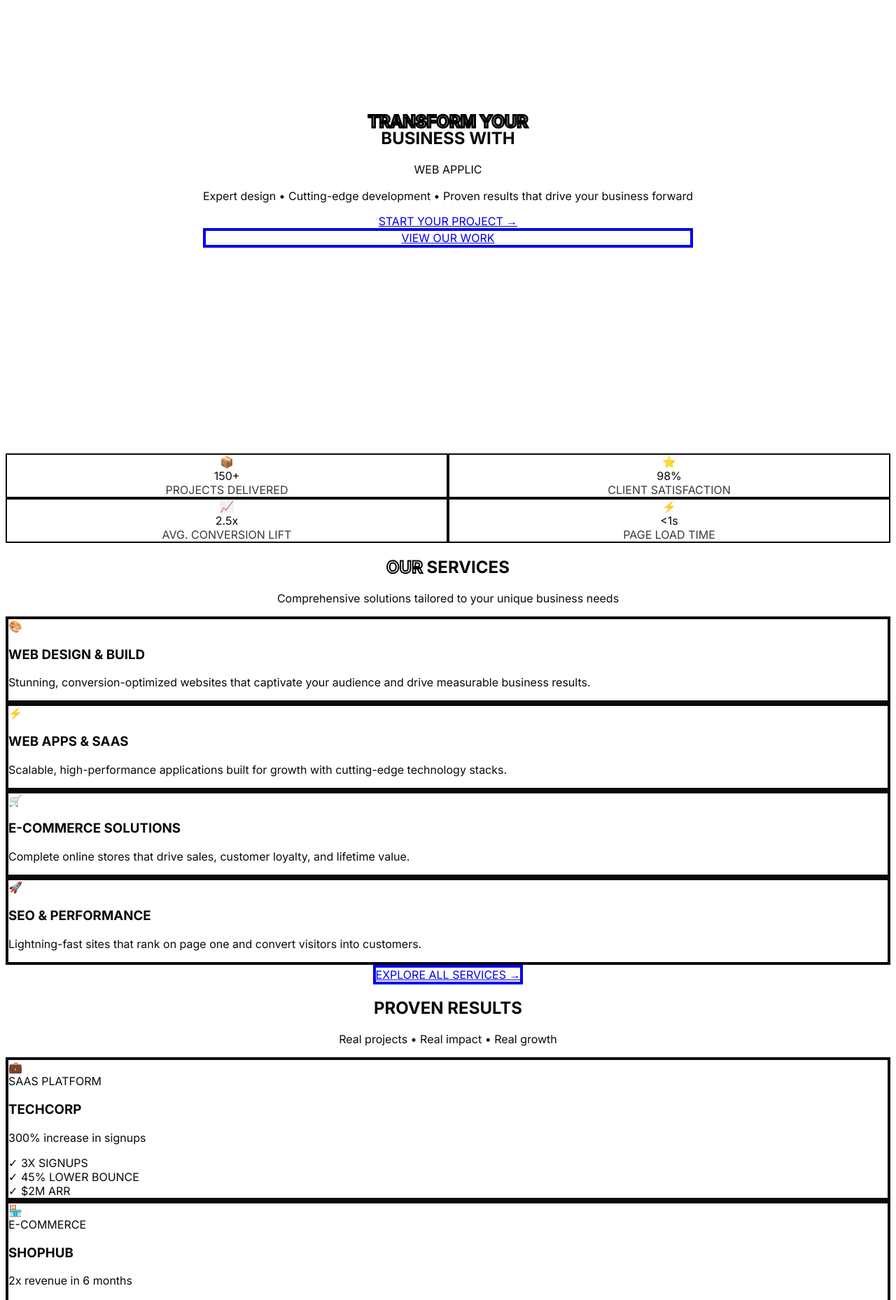
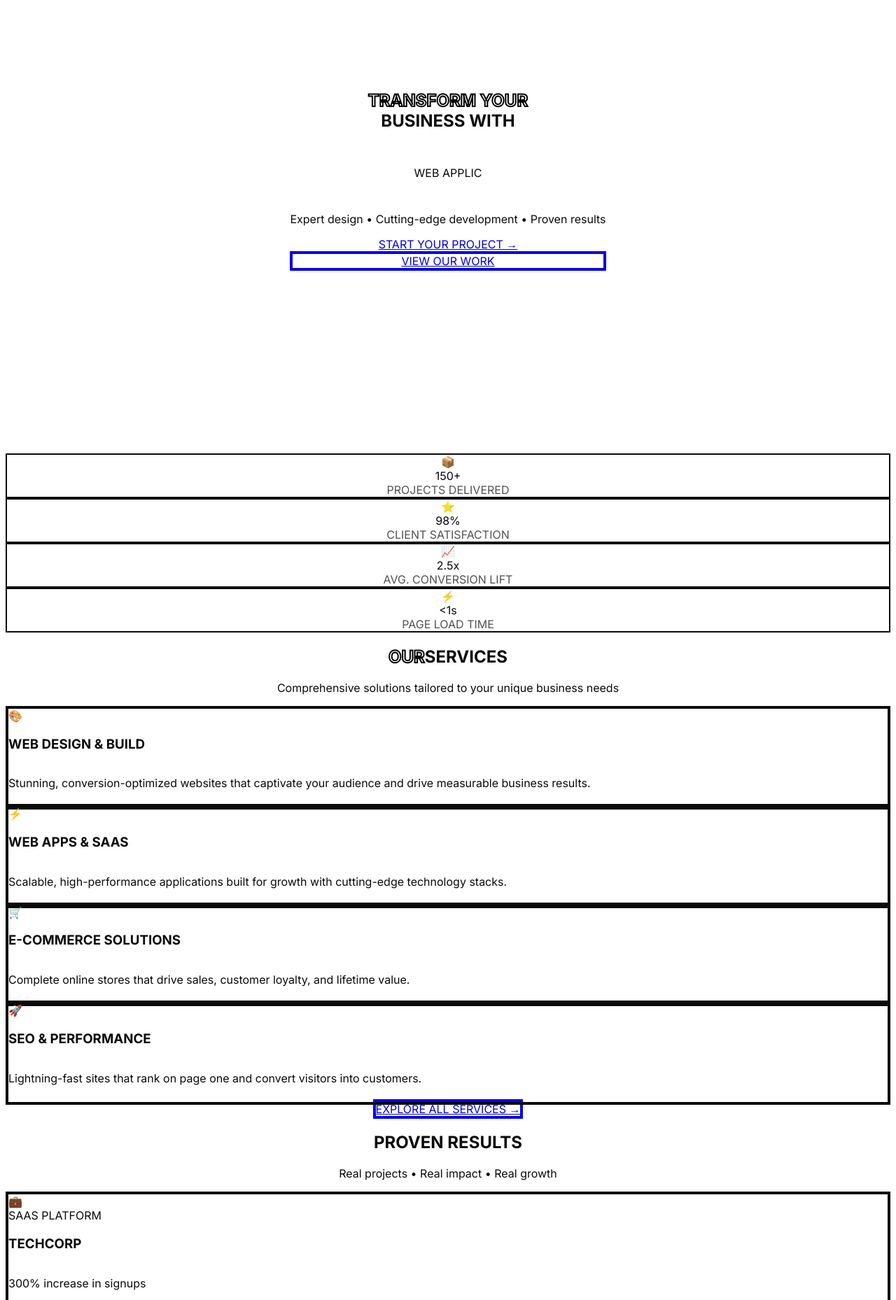
Before and after one commit to Appsbydare/ClientLaunch, a Next.js app: page / in a window 1280 px wide. Shown: the part 160-2018 px from the top of the page at 70% size. Built offline with nearby package versions, Linux system fonts and the light colour scheme.

Commit message:
feat: professional polish - improved spacing, typography, hover effects, and visual hierarchy

```diff
--- a/app/page.tsx
+++ b/app/page.tsx
@@ -70,32 +70,33 @@ export default function Home() {
   ];
 
   const testimonials = [
-    { name: "Sarah Chen", company: "TechCorp CEO", text: "Absolutely transformed our online presence. The results speak for themselves.", icon: "👩‍💼" },
-    { name: "Marcus Rivera", company: "ShopHub Founder", text: "Best investment we made. Revenue doubled in just 6 months.", icon: "👨‍💼" },
-    { name: "Emily Zhang", company: "FitPro CMO", text: "Professional, fast, and delivered beyond expectations.", icon: "👩‍💻" },
+    { name: "SARAH CHEN", company: "TECHCORP CEO", text: "Absolutely transformed our online presence. The results speak for themselves.", icon: "👩‍💼" },
+    { name: "MARCUS RIVERA", company: "SHOPHUB FOUNDER", text: "Best investment we made. Revenue doubled in just 6 months.", icon: "👨‍💼" },
+    { name: "EMILY ZHANG", company: "FITPRO CMO", text: "Professional, fast, and delivered beyond expectations.", icon: "👩‍💻" },
   ];
 
   return (
     <div className="min-h-screen">
       {/* Hero Section - White */}
-      <section className="relative min-h-screen flex items-center justify-center bg-white overflow-hidden">
-        <div className="max-w-7xl mx-auto px-4 sm:px-6 lg:px-8 text-center relative z-10 py-20">
+      <section className="relative min-h-screen flex items-center justify-center bg-white overflow-hidden py-20">
+        <div className="max-w-7xl mx-auto px-4 sm:px-6 lg:px-8 text-center relative z-10">
           <FadeIn>
-            <div className="mb-12">
-              <h1 className="text-6xl sm:text-7xl lg:text-8xl xl:text-[10rem] font-black mb-6 leading-none">
+            <div className="mb-16">
+              <h1 className="font-black mb-8 leading-tight">
                 <span
-                  className="block mb-4 text-transparent"
+                  className="block text-6xl sm:text-7xl lg:text-8xl mb-4 text-transparent"
                   style={{
-                    WebkitTextStroke: '3px black',
+                    WebkitTextStroke: '2px black',
+                    paintOrder: 'stroke fill',
                   }}
                 >
                   TRANSFORM YOUR
                 </span>
-                <span className="block text-black mb-4">
+                <span className="block text-6xl sm:text-7xl lg:text-8xl text-black mb-6">
                   BUSINESS WITH
                 </span>
               </h1>
-              <div className="text-5xl sm:text-6xl lg:text-7xl xl:text-8xl font-black text-blue-600 min-h-[1.5em] flex items-center justify-center">
+              <div className="text-4xl sm:text-5xl lg:text-6xl font-black text-blue-600 min-h-[80px] flex items-center justify-center">
                 <TypeWriter
                   texts={["PREMIUM WEBSITES", "WEB APPLICATIONS", "DIGITAL EXPERIENCES"]}
                   className="inline-block"
@@ -108,8 +109,8 @@ export default function Home() {
           </FadeIn>
 
           <FadeIn delay={400}>
-            <p className="text-xl sm:text-2xl lg:text-3xl text-gray-700 mb-12 max-w-4xl mx-auto font-medium">
-              Expert design • Cutting-edge development • Proven results that drive your business forward
+            <p className="text-xl sm:text-2xl text-gray-700 mb-14 max-w-4xl mx-auto font-semibold">
+              Expert design • Cutting-edge development • Proven results
             </p>
           </FadeIn>
 
@@ -117,13 +118,14 @@ export default function Home() {
             <div className="flex flex-col sm:flex-row gap-6 justify-center">
               <Link
                 href="/contact"
-                className="px-12 py-6 bg-black hover:bg-gray-800 text-white text-xl font-black rounded-none transition-all shadow-xl hover:shadow-2xl uppercase tracking-wider hover:scale-105 transform"
+                className="group relative px-12 py-6 bg-black text-white text-lg font-black uppercase tracking-wider overflow-hidden transition-all hover:scale-105"
               >
-                START YOUR PROJECT →
+                <span className="relative z-10">START YOUR PROJECT →</span>
+                <div className="absolute inset-0 bg-gradient-to-r from-blue-600 to-purple-600 transform scale-x-0 group-hover:scale-x-100 transition-transform origin-left"></div>
               </Link>
               <Link
                 href="/case-studies"
-                className="px-12 py-6 border-4 border-black text-black hover:bg-black hover:text-white text-xl font-black rounded-none transition-all shadow-xl hover:shadow-2xl uppercase tracking-wider hover:scale-105 transform"
+                className="px-12 py-6 border-4 border-black text-black hover:bg-black hover:text-white text-lg font-black uppercase tracking-wider transition-all hover:scale-105"
               >
                 VIEW OUR WORK
               </Link>
@@ -133,15 +135,15 @@ export default function Home() {
       </section>
 
       {/* Stats Section - Black */}
-      <section className="py-20 bg-black text-white">
+      <section className="py-24 bg-black text-white">
         <div className="max-w-7xl mx-auto px-4 sm:px-6 lg:px-8">
-          <div className="grid grid-cols-2 lg:grid-cols-4 gap-8">
+          <div className="grid grid-cols-1 md:grid-cols-2 lg:grid-cols-4 gap-6 lg:gap-8">
             {stats.map((stat, index) => (
               <ScaleIn key={index} delay={index * 100}>
-                <div className="text-center p-8 border-2 border-white/20 hover:border-white/60 transition-all">
-                  <div className="text-6xl mb-4">{stat.icon}</div>
-                  <div className="text-5xl sm:text-6xl font-black mb-3">{stat.value}</div>
-                  <div className="text-sm sm:text-base font-bold tracking-wider opacity-80">{stat.label}</div>
+                <div className="text-center p-10 border-2 border-white/20 hover:border-white hover:bg-white/5 transition-all group">
+                  <div className="text-7xl mb-6 transform group-hover:scale-110 transition-transform">{stat.icon}</div>
+                  <div className="text-5xl lg:text-6xl font-black mb-4">{stat.value}</div>
+                  <div className="text-xs sm:text-sm font-bold tracking-widest uppercase opacity-70">{stat.label}</div>
                 </div>
               </ScaleIn>
             ))}
@@ -150,32 +152,32 @@ export default function Home() {
       </section>
 
       {/* Services Section - White */}
-      <section className="py-24 bg-white">
+      <section className="py-32 bg-white">
         <div className="max-w-7xl mx-auto px-4 sm:px-6 lg:px-8">
           <FadeIn>
-            <h2 className="text-5xl sm:text-6xl lg:text-7xl font-black text-center mb-6 uppercase">
+            <h2 className="text-5xl sm:text-6xl lg:text-7xl font-black text-center mb-8 uppercase">
               <span
-                className="text-transparent"
+                className="text-transparent mr-4"
                 style={{
                   WebkitTextStroke: '2px black',
                 }}
               >
                 OUR
-              </span>{" "}
+              </span>
               <span className="text-black">SERVICES</span>
             </h2>
-            <p className="text-xl text-gray-600 text-center mb-16 max-w-3xl mx-auto font-medium">
+            <p className="text-xl text-gray-600 text-center mb-20 max-w-3xl mx-auto font-medium">
               Comprehensive solutions tailored to your unique business needs
             </p>
           </FadeIn>
 
-          <div className="grid md:grid-cols-2 lg:grid-cols-4 gap-8">
+          <div className="grid sm:grid-cols-2 lg:grid-cols-4 gap-6">
             {services.map((service, index) => (
               <ScaleIn key={index} delay={index * 100}>
-                <div className="p-8 border-4 border-black hover:bg-black hover:text-white transition-all group">
-                  <div className="text-6xl mb-6">{service.icon}</div>
-                  <h3 className="text-2xl font-black mb-4 uppercase tracking-wide">{service.title}</h3>
-                  <p className="text-base leading-relaxed">{service.description}</p>
+                <div className="p-8 border-4 border-black hover:bg-black hover:text-white transition-all duration-300 group h-full flex flex-col">
+                  <div className="text-7xl mb-6 transform group-hover:scale-110 transition-transform">{service.icon}</div>
+                  <h3 className="text-xl font-black mb-4 uppercase tracking-wide">{service.title}</h3>
+                  <p className="text-base leading-relaxed flex-grow">{service.description}</p>
                 </div>
               </ScaleIn>
             ))}
@@ -185,7 +187,7 @@ export default function Home() {
             <div className="text-center mt-16">
               <Link
                 href="/services"
-                className="inline-block px-10 py-5 border-4 border-black text-black hover:bg-black hover:text-white font-black text-lg rounded-none transition-all uppercase tracking-wider"
+                className="inline-block px-12 py-5 border-4 border-black text-black hover:bg-black hover:text-white font-black text-lg uppercase tracking-wider transition-all hover:scale-105"
               >
                 EXPLORE ALL SERVICES →
               </Link>
@@ -195,13 +197,13 @@ export default function Home() {
       </section>
 
       {/* Case Studies - Black */}
-      <section className="py-24 bg-black text-white">
+      <section className="py-32 bg-black text-white">
         <div className="max-w-7xl mx-auto px-4 sm:px-6 lg:px-8">
           <FadeIn>
-            <h2 className="text-5xl sm:text-6xl lg:text-7xl font-black text-center mb-6 uppercase">
-              PROVEN <span className="text-blue-500">RESULTS</span>
+            <h2 className="text-5xl sm:text-6xl lg:text-7xl font-black text-center mb-8 uppercase">
+              PROVEN <span className="text-blue-400">RESULTS</span>
             </h2>
-            <p className="text-xl text-gray-300 text-center mb-16 font-medium">
+            <p className="text-xl text-gray-300 text-center mb-20 font-medium">
               Real projects • Real impact • Real growth
             </p>
           </FadeIn>
@@ -209,15 +211,15 @@ export default function Home() {
           <div className="grid md:grid-cols-3 gap-8">
             {caseStudies.map((study, index) => (
               <ScaleIn key={index} delay={index * 150}>
-                <div className="border-4 border-white/30 hover:border-white transition-all p-8 group">
-                  <div className="text-7xl mb-6">{study.icon}</div>
-                  <div className="text-sm text-blue-400 font-bold mb-2 uppercase tracking-wide">{study.industry}</div>
-                  <h3 className="text-3xl font-black mb-4 uppercase">{study.client}</h3>
-                  <p className="text-xl text-gray-300 mb-6 font-medium">{study.result}</p>
-                  <div className="space-y-2">
+                <div className="border-4 border-white/20 hover:border-white transition-all p-10 group hover:bg-white/5 h-full flex flex-col">
+                  <div className="text-8xl mb-8 transform group-hover:scale-110 transition-transform">{study.icon}</div>
+                  <div className="text-xs text-blue-400 font-bold mb-3 uppercase tracking-widest">{study.industry}</div>
+                  <h3 className="text-3xl font-black mb-6 uppercase">{study.client}</h3>
+                  <p className="text-xl text-gray-300 mb-8 font-semibold">{study.result}</p>
+                  <div className="space-y-3 mt-auto">
                     {study.metrics.map((metric, i) => (
-                      <div key={i} className="text-sm font-bold text-gray-400 uppercase tracking-wide">
-                        ✓ {metric}
+                      <div key={i} className="text-sm font-bold text-gray-400 uppercase tracking-wide flex items-center">
+                        <span className="text-green-400 mr-2">✓</span> {metric}
                       </div>
                     ))}
                   </div>
@@ -230,7 +232,7 @@ export default function Home() {
             <div className="text-center mt-16">
               <Link
                 href="/case-studies"
-                className="inline-block px-10 py-5 bg-white text-black hover:bg-gray-200 font-black text-lg rounded-none transition-all uppercase tracking-wider"
+                className="inline-block px-12 py-5 bg-white text-black hover:bg-gray-200 font-black text-lg uppercase tracking-wider transition-all hover:scale-105"
               >
                 VIEW ALL CASE STUDIES →
               </Link>
@@ -240,27 +242,27 @@ export default function Home() {
       </section>
 
       {/* Process Section - White */}
-      <section className="py-24 bg-white">
+      <section className="py-32 bg-white">
         <div className="max-w-7xl mx-auto px-4 sm:px-6 lg:px-8">
           <FadeIn>
-            <h2 className="text-5xl sm:text-6xl lg:text-7xl font-black text-center mb-6 uppercase">
+            <h2 className="text-5xl sm:text-6xl lg:text-7xl font-black text-center mb-8 uppercase">
               OUR <span className="text-blue-600">PROCESS</span>
             </h2>
-            <p className="text-xl text-gray-600 text-center mb-16 font-medium">
+            <p className="text-xl text-gray-600 text-center mb-20 font-medium">
               A proven methodology that delivers exceptional results every time
             </p>
           </FadeIn>
 
-          <div className="grid md:grid-cols-2 lg:grid-cols-3 gap-8">
+          <div className="grid md:grid-cols-2 lg:grid-cols-3 gap-6">
             {process.map((step, index) => (
               <ScaleIn key={index} delay={index * 100}>
-                <div className="border-4 border-black p-8 hover:bg-black hover:text-white transition-all group">
-                  <div className="flex items-center justify-between mb-6">
-                    <div className="text-6xl font-black text-gray-200 group-hover:text-white/20">{step.number}</div>
-                    <div className="text-5xl">{step.icon}</div>
+                <div className="border-4 border-black p-10 hover:bg-black hover:text-white transition-all duration-300 group h-full flex flex-col">
+                  <div className="flex items-start justify-between mb-8">
+                    <div className="text-7xl font-black text-gray-200 group-hover:text-white/20 transition-colors">{step.number}</div>
+                    <div className="text-6xl transform group-hover:scale-110 transition-transform">{step.icon}</div>
                   </div>
-                  <h3 className="text-2xl font-black mb-4 uppercase tracking-wide">{step.title}</h3>
-                  <p className="text-base leading-relaxed">{step.description}</p>
+                  <h3 className="text-2xl font-black mb-6 uppercase tracking-wide">{step.title}</h3>
+                  <p className="text-base leading-relaxed flex-grow">{step.description}</p>
                 </div>
               </ScaleIn>
             ))}
@@ -270,7 +272,7 @@ export default function Home() {
             <div className="text-center mt-16">
               <Link
                 href="/process"
-                className="inline-block px-10 py-5 border-4 border-black text-black hover:bg-black hover:text-white font-black text-lg rounded-none transition-all uppercase tracking-wider"
+                className="inline-block px-12 py-5 border-4 border-black text-black hover:bg-black hover:text-white font-black text-lg uppercase tracking-wider transition-all hover:scale-105"
               >
                 LEARN MORE ABOUT OUR PROCESS →
               </Link>
@@ -280,23 +282,23 @@ export default function Home() {
       </section>
 
       {/* Testimonials - Black */}
-      <section className="py-24 bg-black text-white">
+      <section className="py-32 bg-black text-white">
         <div className="max-w-7xl mx-auto px-4 sm:px-6 lg:px-8">
           <FadeIn>
-            <h2 className="text-5xl sm:text-6xl lg:text-7xl font-black text-center mb-16 uppercase">
-              CLIENT <span className="text-blue-500">TESTIMONIALS</span>
+            <h2 className="text-5xl sm:text-6xl lg:text-7xl font-black text-center mb-20 uppercase">
+              CLIENT <span className="text-blue-400">TESTIMONIALS</span>
             </h2>
           </FadeIn>
 
           <div className="grid md:grid-cols-3 gap-8">
             {testimonials.map((testimonial, index) => (
               <ScaleIn key={index} delay={index * 150}>
-                <div className="border-4 border-white/30 p-8 hover:border-white transition-all">
-                  <div className="text-6xl mb-6">{testimonial.icon}</div>
-                  <p className="text-xl mb-6 leading-relaxed italic">"{testimonial.text}"</p>
-                  <div>
-                    <div className="font-black text-lg uppercase">{testimonial.name}</div>
-                    <div className="text-sm text-gray-400 uppercase tracking-wide">{testimonial.company}</div>
+                <div className="border-4 border-white/20 p-10 hover:border-white hover:bg-white/5 transition-all group h-full flex flex-col">
+                  <div className="text-7xl mb-8 transform group-hover:scale-110 transition-transform">{testimonial.icon}</div>
+                  <p className="text-xl mb-8 leading-relaxed italic flex-grow">"{testimonial.text}"</p>
+                  <div className="border-t-2 border-white/20 pt-6">
+                    <div className="font-black text-lg uppercase tracking-wide">{testimonial.name}</div>
+                    <div className="text-sm text-gray-400 uppercase tracking-wider mt-1">{testimonial.company}</div>
                   </div>
                 </div>
               </ScaleIn>
@@ -309,9 +311,9 @@ export default function Home() {
       <section className="py-32 bg-white">
         <div className="max-w-5xl mx-auto px-4 sm:px-6 lg:px-8 text-center">
           <FadeIn>
-            <h2 className="text-5xl sm:text-6xl lg:text-7xl font-black mb-8 uppercase leading-tight">
+            <h2 className="text-5xl sm:text-6xl lg:text-7xl font-black mb-10 uppercase leading-tight">
               <span
-                className="block mb-4 text-transparent"
+                className="block mb-6 text-transparent"
                 style={{
                   WebkitTextStroke: '2px black',
                 }}
@@ -322,12 +324,12 @@ export default function Home() {
                 YOUR DIGITAL PRESENCE?
               </span>
             </h2>
-            <p className="text-2xl mb-12 text-gray-700 font-medium">
+            <p className="text-2xl mb-14 text-gray-700 font-semibold">
               Let's build something amazing together 🚀
             </p>
             <Link
               href="/contact"
-              className="inline-block px-16 py-7 bg-black text-white hover:bg-gray-800 font-black rounded-none transition-all text-2xl shadow-2xl uppercase tracking-wider hover:scale-105 transform"
+              className="inline-block px-16 py-7 bg-black text-white hover:bg-gradient-to-r hover:from-blue-600 hover:to-purple-600 font-black text-2xl uppercase tracking-wider transition-all hover:scale-105 transform shadow-2xl"
             >
               GET STARTED TODAY →
             </Link>
```
